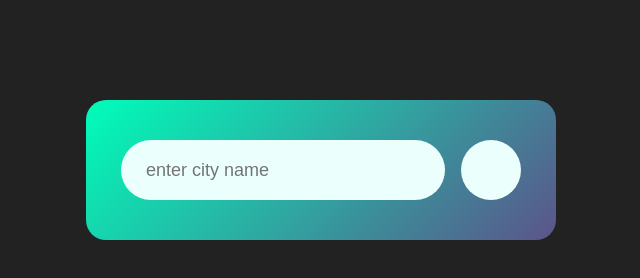
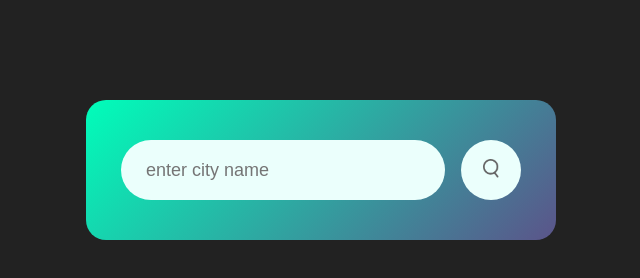
Before and after one commit to Sumit93500/Weather_Application, a plain HTML site: page index.html in a window 1280 px wide. Shown: the full height of the page, 319-959 px from the left. Drawn offline with Linux system fonts and the light colour scheme; files whose address does not match are found by name.

Commit message:
Update index.html

```diff
--- a/index.html
+++ b/index.html
@@ -10,7 +10,7 @@
     <div class="card">
         <div class="search">
             <input type="text" placeholder="enter city name" spellcheck="false">
-            <button><img src="images/search.png" alt=""></button>
+            <button><img src="search.png" alt="search"></button>
         </div>
         <div class="error">
             <p>Invalid city name</p>
@@ -86,4 +86,5 @@
 });
 </script>
 </body>
+
 </html>
```
